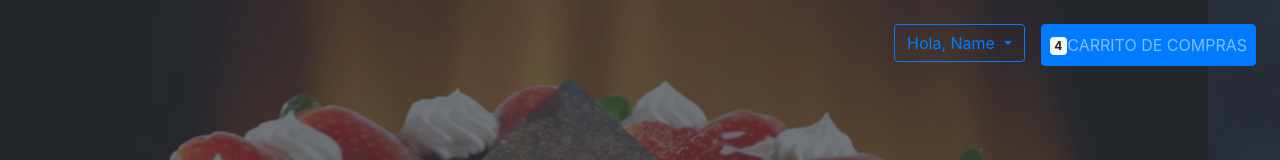
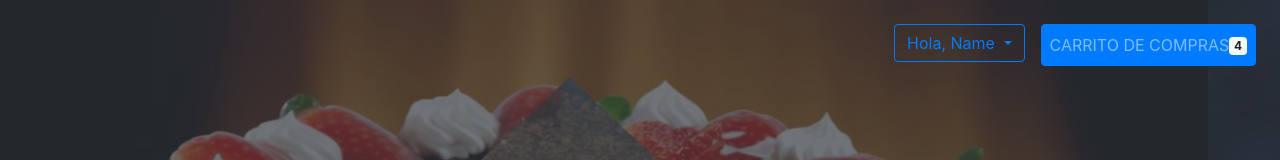
Before and after one commit to renzoPalomino/Pasteleria-Sweet-Passion, a plain HTML site: page pageuser.html in a window 1280 px wide. Shown: the top 160 px of the page. Drawn offline with Linux system fonts and the light colour scheme.

Commit message:
pageUser boton carrito

```diff
--- a/pageuser.html
+++ b/pageuser.html
@@ -31,7 +31,7 @@
         </div>
       </li>
       <li class="nav-item">
-           <a class="nav-link btn btn-primary m-2" href="carrito.html"> <span class="badge badge-light">4</span>CARRITO DE COMPRAS</a>
+           <a class="nav-link btn btn-primary m-2" href="carrito.html"> CARRITO DE COMPRAS<span class="badge badge-light">4</span></a>
       </li>
     </ul>
   </div>
```
